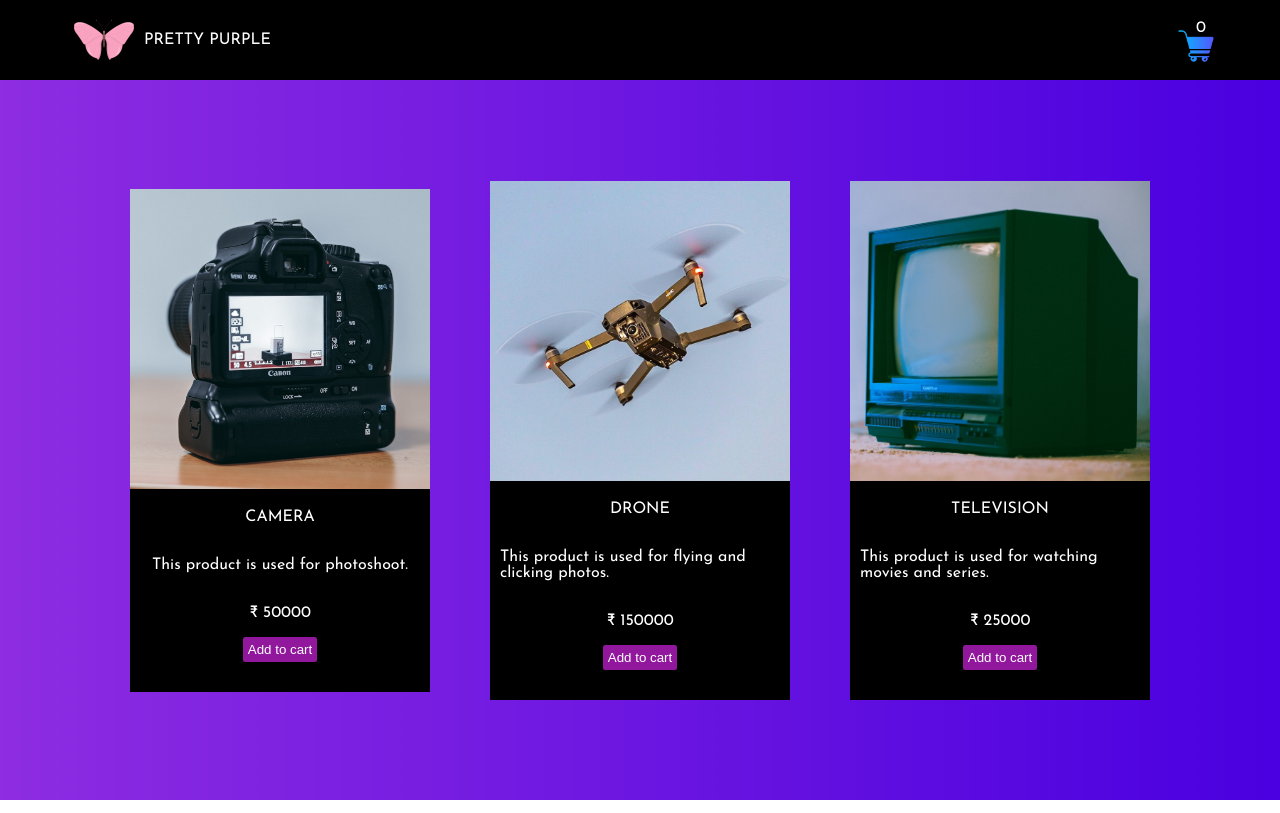
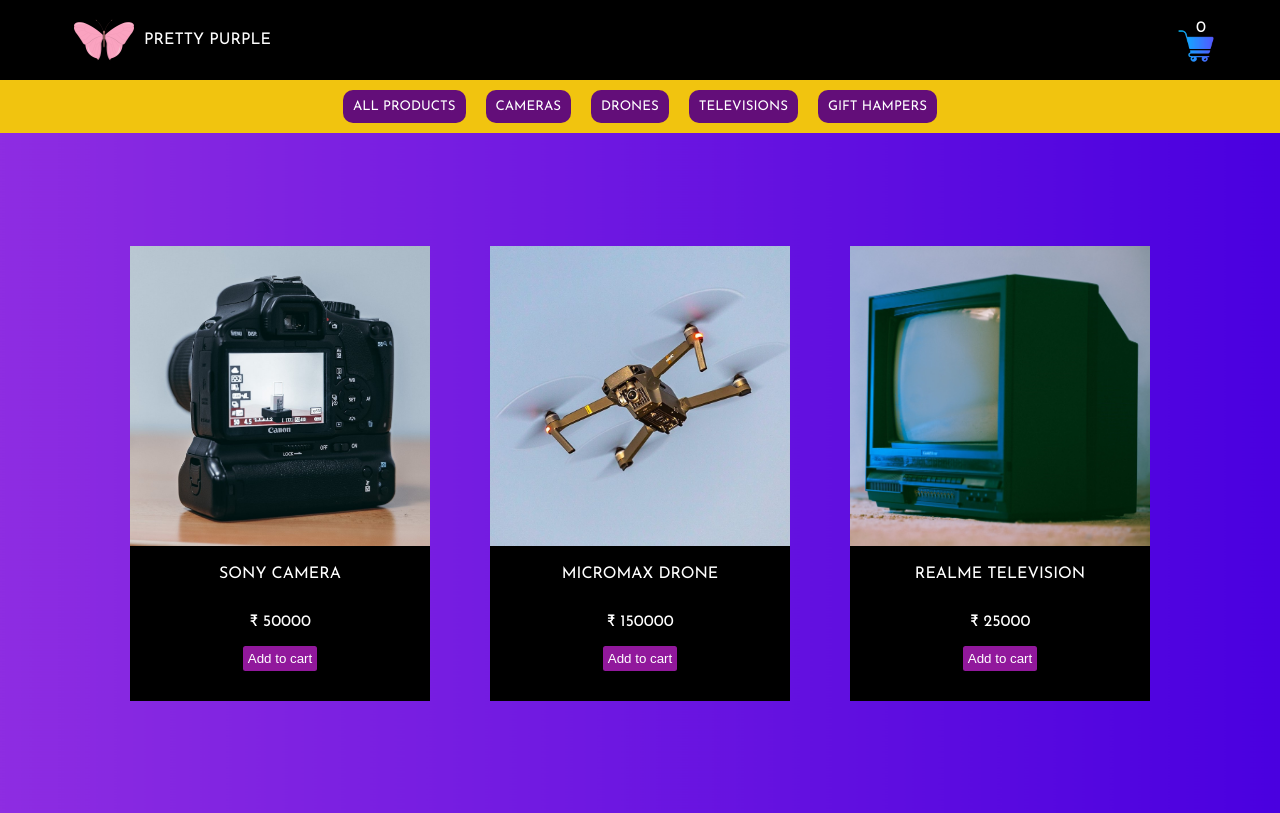
Before and after one commit to Aftab69/prettypurple, a React (Create React App) app: page / in a window 1280 px wide. Built offline with nearby package versions, Linux system fonts and the light colour scheme.

Commit message:
filtering products added

```diff
--- a/src/Context.js
+++ b/src/Context.js
@@ -5,36 +5,37 @@
 export const CartContext = createContext();
 
 const Context = ({children}) => {
-  const [products] = useState([
+  const [ products ] = useState([
     {
       image:image1,
-      name:"CAMERA",
-      description:"This product is used for photoshoot.",
+      name:"SONY CAMERA",
       price:"50000",
+      category:"camera",
       amount:"1"
     },
     {
       image:image2,
-      name:"DRONE",
-      description:"This product is used for flying and clicking photos.",
+      name:"MICROMAX DRONE",
       price:"150000",
+      category:"drone",
       amount:"1"
     },
     {
       image:image3,
-      name:"TELEVISION",
-      description:"This product is used for watching movies and series.",
+      name:"REALME TELEVISION",
       price:"25000",
+      category:"television",
       amount:"1"
     }
   ])
     let [ itemnumber, setItemnumber ] = useState(0);
     let [ cart, setCart ] = useState([]);
     let [ total, setTotal ] = useState();
+    let [ filter, setFilter ] = useState(products)
     const [ checkoutform, setCheckoutform ] = useState({display:"none"})
   return (
     <>
-        <CartContext.Provider value={{ itemnumber, setItemnumber, cart, setCart, products, total, setTotal,checkoutform, setCheckoutform }}>
+        <CartContext.Provider value={{ itemnumber, setItemnumber, cart, setCart, products, filter, setFilter, total, setTotal,checkoutform, setCheckoutform }}>
             {children}
         </CartContext.Provider>
     </>
--- a/src/Navbar.js
+++ b/src/Navbar.js
@@ -13,7 +13,7 @@
       <div className='navMainItems'>
         <div className='logoAndTitleContainer'>
             <Link to="/"><div className='logoContainer'><img src={logo} alt={logo} /></div></Link>
-            <Link style={{textDecoration:"none", color:"white"}} to="/"><div className='titleContainer'>PRETTY PURPLE</div></Link>
+            <Link style={{textDecoration:"none", color:"white"}} to="/"><div className='titleContainer'><p>PRETTY PURPLE</p></div></Link>
         </div>
         <div className='cartContainer'>
             <div className='cartItemNumber'><span>{itemnumber}</span></div>
--- a/src/Product.css
+++ b/src/Product.css
@@ -51,6 +51,12 @@
     cursor: pointer;
 }
 
+@media only screen and (max-width:300px) {
+    .productImage>img{
+        max-width: 250px;
+    }
+}
+
 @media only screen and (min-width: 1921px) and (max-width: 2880px){
     .productContainer{
         max-width: 450px;
--- a/src/Product.js
+++ b/src/Product.js
@@ -49,9 +49,6 @@
         <div className='productName'>
             <p>{props.productName}</p>
         </div>
-        <div className='productDescription'>
-            <p>{props.productDes}</p>
-        </div>
         <div className='productPricing'>
             <p>₹ {props.productPrice}</p>
         </div>
--- a/src/Productspage.css
+++ b/src/Productspage.css
@@ -5,10 +5,46 @@
     background-image: url("./Images/productspagebackground.jpg");
     background-size: cover;
     width: 100%;
-    min-height: 90vh;
+    min-height: 85vh;
     display: flex;
     justify-content: center;
     align-items: center;
     flex-direction: row;
     flex-wrap: wrap;
 }
+.filteroptionContainer{
+    background: #f1c40f;
+    width: 100%;
+    min-height: 5vh;
+    display: flex;
+    flex-direction: row;
+    flex-wrap: wrap;
+    justify-content: center;
+    align-items: center;
+}
+.filteroptionContainer>button{
+    margin:10px;
+    border: none;
+    border-radius: 10px;
+    padding: 10px;
+    background: #630e79;
+    color: white;
+    font-family: 'Josefin Sans', sans-serif;
+}
+.filteroptionContainer>button:hover{
+    cursor: pointer;
+    background: #8a2da1;
+}
+
+@media only screen and (min-width: 1921px) and (max-width: 2880px){
+    .filteroptionContainer>button{
+        margin: 15px;
+        padding: 15px;
+    }
+}
+@media only screen and (min-width: 2881px){
+    .filteroptionContainer>button{
+        margin: 20px;
+        padding: 20px;
+    }
+}
--- a/src/Productspage.js
+++ b/src/Productspage.js
@@ -5,12 +5,32 @@
 import { CartContext } from "./Context.js"
 
 const Productspage = () => {
-  let { products } = useContext(CartContext)
+  let { products, filter, setFilter } = useContext(CartContext)
+
+  const handlefilter = (e) =>{
+    e.preventDefault();
+    setFilter(products.filter((product)=>(
+      product.category === e.target.name
+    )))
+    console.log(e.target.name)
+  }
+  const handleallproducts = (e) =>{
+    e.preventDefault();
+    setFilter(products)
+  }
+
   return (
     <>
+      <div className='filteroptionContainer'>
+        <button onClick={handleallproducts}>ALL PRODUCTS</button>
+        <button name="camera" onClick={handlefilter}>CAMERAS</button>
+        <button name="drone" onClick={handlefilter}>DRONES</button>
+        <button name="television" onClick={handlefilter}>TELEVISIONS</button>
+        <button name="gift hampers" onClick={handlefilter}>GIFT HAMPERS</button>
+      </div>
       <div className='productspageContainer'>
         {
-          products.map((product)=>(
+          filter.map((product)=>(
             <Product key={product.name} data={product} productImage={product.image} productName={product.name} productDes={product.description} productPrice={product.price} />
           ))
         }
```
